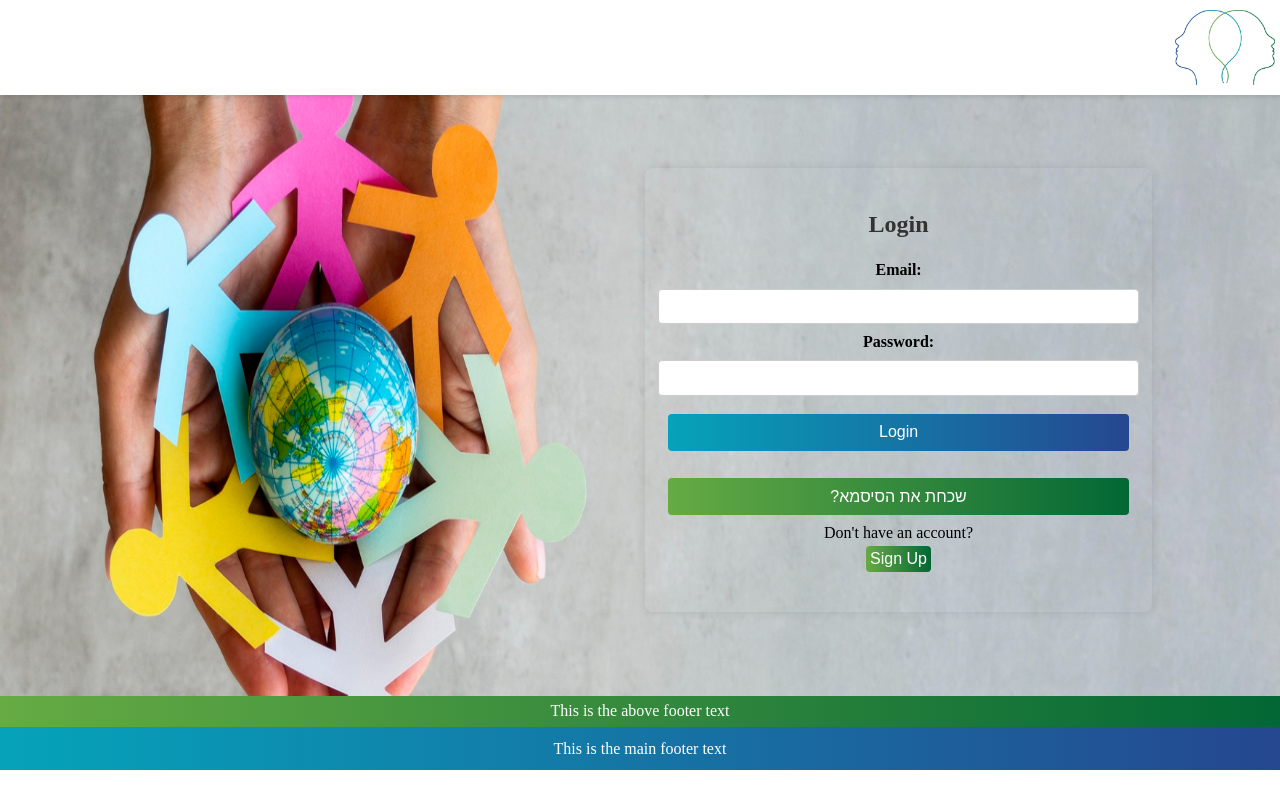
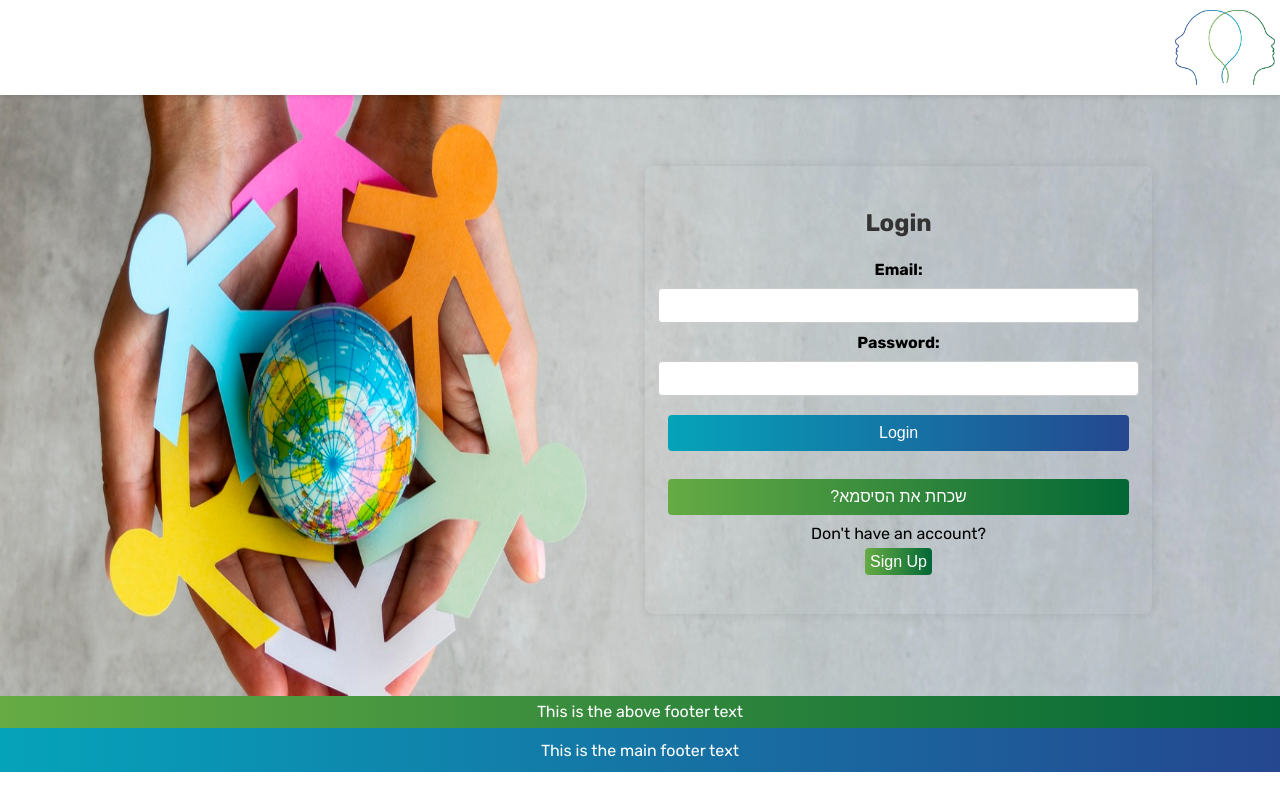
Before and after one commit to TzlilMa/Or-community-association, a React (Create React App) app in the folder my-app/: page /login in a window 1280 px wide. Built offline with nearby package versions, Linux system fonts and the light colour scheme; no server answers.

Commit message:
add font

```diff
--- a/my-app/public/index.html
+++ b/my-app/public/index.html
@@ -10,34 +10,14 @@
       content="Web site created using create-react-app"
     />
     <link rel="apple-touch-icon" href="%PUBLIC_URL%/logo192.png" />
-    <!--
-      manifest.json provides metadata used when your web app is installed on a
-      user's mobile device or desktop. See https://developers.google.com/web/fundamentals/web-app-manifest/
-    -->
     <link rel="manifest" href="%PUBLIC_URL%/manifest.json" />
-    <!--
-      Notice the use of %PUBLIC_URL% in the tags above.
-      It will be replaced with the URL of the `public` folder during the build.
-      Only files inside the `public` folder can be referenced from the HTML.
-
-      Unlike "/favicon.ico" or "favicon.ico", "%PUBLIC_URL%/favicon.ico" will
-      work correctly both with client-side routing and a non-root public URL.
-      Learn how to configure a non-root public URL by running `npm run build`.
-    -->
+    <link rel="preconnect" href="https://fonts.googleapis.com">
+    <link rel="preconnect" href="https://fonts.gstatic.com" crossorigin>
+    <link href="https://fonts.googleapis.com/css2?family=Rubik:ital,wght@0,300..900;1,300..900&display=swap" rel="stylesheet">
     <title>React App</title>
   </head>
   <body>
     <noscript>You need to enable JavaScript to run this app.</noscript>
     <div id="root"></div>
-    <!--
-      This HTML file is a template.
-      If you open it directly in the browser, you will see an empty page.
-
-      You can add webfonts, meta tags, or analytics to this file.
-      The build step will place the bundled scripts into the <body> tag.
-
-      To begin the development, run `npm start` or `yarn start`.
-      To create a production bundle, use `npm run build` or `yarn build`.
-    -->
   </body>
 </html>
--- a/my-app/src/App.css
+++ b/my-app/src/App.css
@@ -5,6 +5,7 @@
   margin: 0;
   display: flex;
   flex-direction: column;
+  font-family: 'Rubik', sans-serif;
 }
 
 .header {
```
